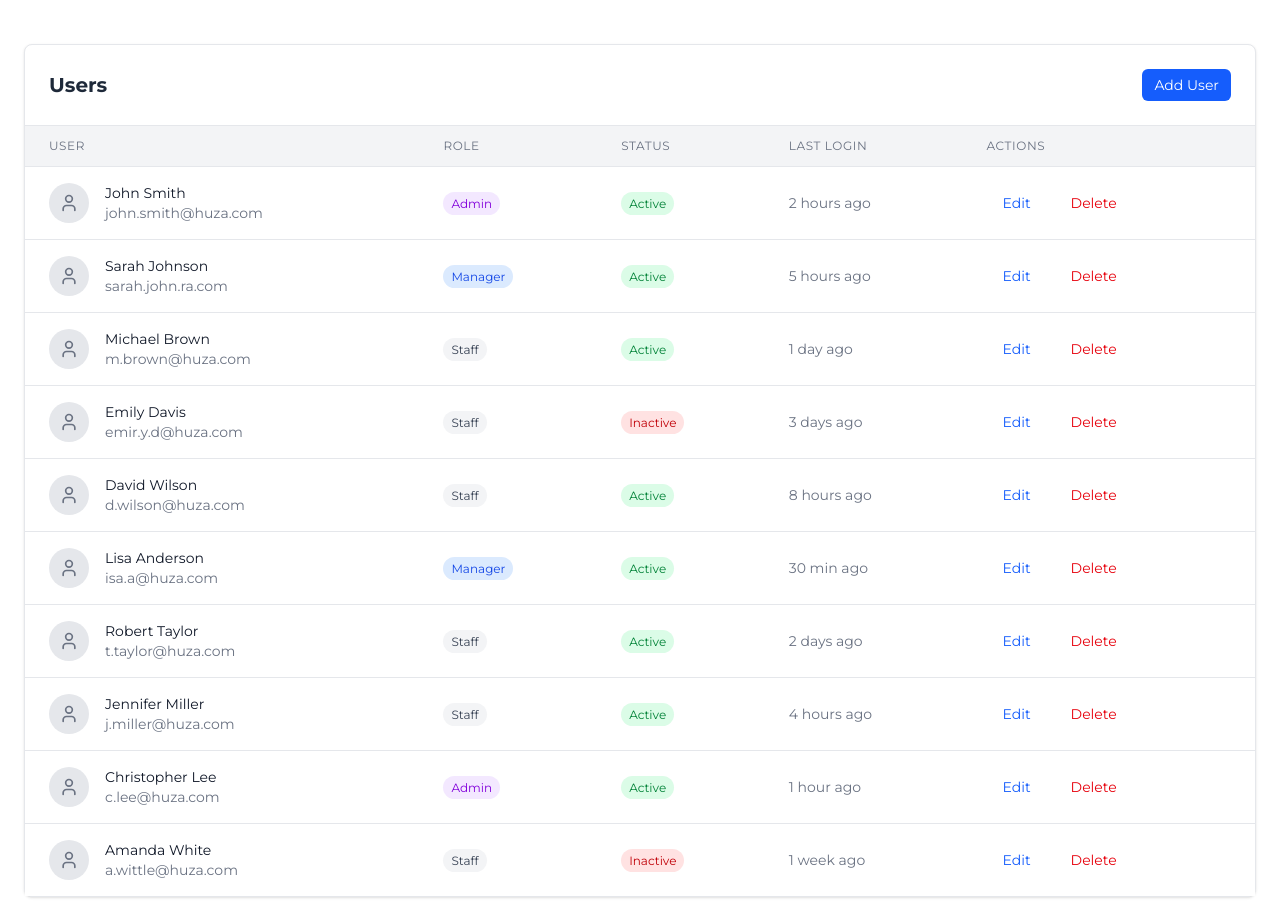
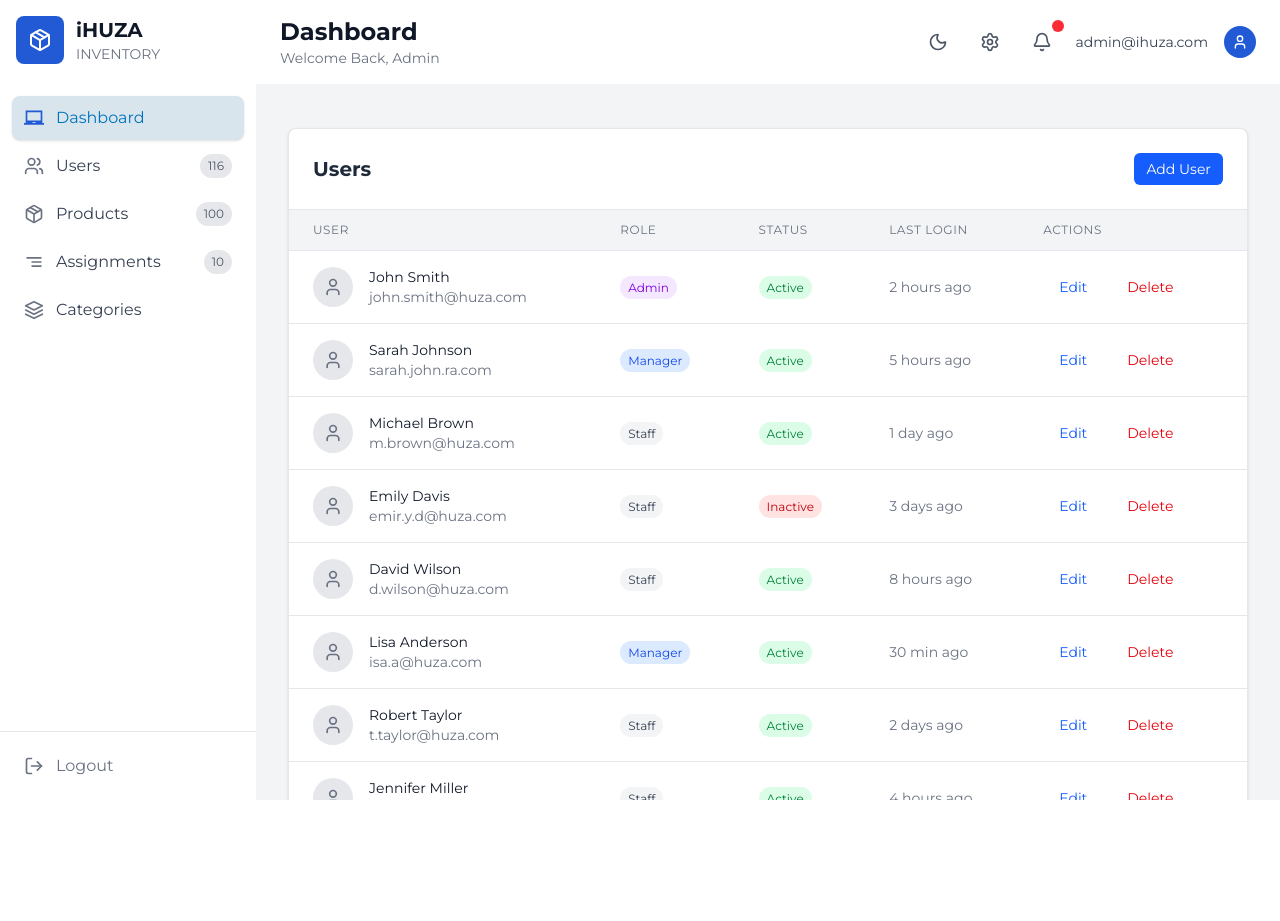
Before and after one commit to tifan9/Dashboard-React, a React (Vite) app: page /users in a window 1280 px wide. After the commit the page ends 800 px from the top, so only its background shows below. Built offline with nearby package versions, Linux system fonts and the light colour scheme.

Commit message:
routes added

```diff
--- a/src/components/layout/SideBar.jsx
+++ b/src/components/layout/SideBar.jsx
@@ -6,16 +6,25 @@ import { MdOutlineSegment } from "react-icons/md";
 import { FiLayers } from "react-icons/fi";
 import { FiLogOut } from "react-icons/fi";
 import { useTheme } from '../../hooks/useTheme';
-import { Link } from 'react-router-dom';
+import { Link, useNavigate } from 'react-router-dom';
 
 const SideBar = ({ isMobile = false, onItemClick }) => {
   const [activeItem, setActiveItem] = useState('Dashboard');
   const { isDark } = useTheme();
+  const navigate = useNavigate();
   const handleItemClick = (itemName) => {
     setActiveItem(itemName);
     if (onItemClick) {
       onItemClick(itemName);
 
+    }
+    if (itemName === 'logout') {
+      navigate('/login');
+    } else {
+      const item = menuItems.find(item => item.name === itemName);
+      if (item && item.path) {
+        navigate(item.path);
+      }
     }
   };
 
@@ -24,12 +33,14 @@ const SideBar = ({ isMobile = false, onItemClick }) => {
       name: 'Dashboard',
       icon: MdOutlineLaptopChromebook,
       count: null,
-      active: true
+      active: true,
+      path: '/'
     },
     {
       name: 'Users',
       icon: LuUsers,
       count: 116,
+      path: '/users'
 
     },
     {
--- a/src/pages/Users.jsx
+++ b/src/pages/Users.jsx
@@ -1,12 +1,140 @@
-import React from 'react';
+import React, { useEffect, useState } from 'react';
 import UserTable from '../components/UserTable';
+import { useTheme } from '../hooks/useTheme';
+import Barner from '../components/Barner';
+import Header from '../components/layout/Header';
+import SideBar from '../components/layout/SideBar';
 
 const Users = () => {
-  return (
+    const [showSidebar, setShowSidebar] = useState(false);
+    const [isMobile, setIsMobile] = useState(false);
+      const { isDark, toggleTheme } = useTheme();
+
+  useEffect(() => {
+      const checkScreenSize = () => {
+        setIsMobile(window.innerWidth < 768);
+        // Auto close sidebar on desktop
+        if (window.innerWidth >= 768) {
+          setShowSidebar(false);
+        }
+      };
+
+      checkScreenSize();
+      window.addEventListener('resize', checkScreenSize);
+      return () => window.removeEventListener('resize', checkScreenSize);
+    }, []);
+
+    const toggleSidebar = () => setShowSidebar(!showSidebar);
+
+  const closeSidebar = () => setShowSidebar(false);
+
+
+
+    return (
     <>
-      <div className=" m-6">
+      <div className={`flex h-screen w-full overflow-hidden ${isDark ? 'bg-primarycolor-900' : 'bg-gray-100'}`}>
+        <div className="hidden lg:flex lg:flex-shrink-0">
+          <div className="w-64">
+            <SideBar isMobile={false} />
+          </div>
+        </div>
+        {/* Mobile/Tablet Sidebar Overlay */}
+        {showSidebar && (
+          <>
+            {/* Backdrop */}
+            <div
+              className={`lg:hidden fixed inset-0 z-40 transition-opacity ${isDark ? 'bg-primarycolor-950 bg-opacity-40' : 'bg-black bg-opacity-10'}`}
+              onClick={closeSidebar}
+              aria-hidden="true"
+            />
+            {/* Sidebar Panel */}
+            <div className={`lg:hidden fixed inset-y-0 left-0 z-50 w-64 shadow-xl transform transition-transform ${isDark ? 'bg-primarycolor-900 border-r border-gray-700' : 'bg-white'}`}>
+              <div className="h-full overflow-y-auto">
+                {/* Close button for mobile */}
+                <div className={`flex justify-end p-4 border-b ${isDark ? 'border-gray-700' : ''}`}>
+                  <button
+                    onClick={closeSidebar}
+                    className={`transition-colors ${isDark ? 'text-gray-400 hover:text-white' : 'text-gray-400 hover:text-gray-600'}`}
+                    aria-label="Close sidebar"
+                  >
+                    <svg className="h-6 w-6" fill="none" stroke="currentColor" viewBox="0 0 24 24">
+                      <path strokeLinecap="round" strokeLinejoin="round" strokeWidth={2} d="M6 18L18 6M6 6l12 12" />
+                    </svg>
+                  </button>
+                </div>
+                <SideBar isMobile={true} />
+              </div>
+            </div>
+          </>
+        )}
 
-        <UserTable />
+        {/* Main Content Area */}
+        <div className="flex-1 flex flex-col min-w-0 overflow-hidden">
+          {/* Mobile/Tablet Navigation Header */}
+          <div className={`lg:hidden px-4 py-3 flex items-center justify-between border-b ${isDark ? 'bg-primarycolor-900 border-gray-700' : 'bg-white border-gray-200'}`}>
+            <button
+              onClick={toggleSidebar}
+              className={`rounded-md p-1 transition-colors focus:outline-none focus:ring-2 focus:ring-blue-500 focus:ring-offset-2 ${isDark ? 'text-gray-300 hover:text-white' : 'text-gray-600 hover:text-gray-900'}`}
+              aria-label="Open sidebar"
+            >
+              <svg
+                className="h-6 w-6"
+                fill="none"
+                stroke="currentColor"
+                viewBox="0 0 24 24"
+              >
+                <path strokeLinecap="round" strokeLinejoin="round" strokeWidth={2} d="M4 6h16M4 12h16M4 18h16" />
+              </svg>
+            </button>
+            {/* Mobile action buttons (optional) */}
+            <div className="w-6 h-6"></div>
+          </div>
+
+          {/* Header Component - Desktop */}
+          <div className="hidden lg:block flex-shrink-0">
+            <Header />
+          </div>
+
+          {/* Main Content - Scrollable */}
+          <main className={`flex-1 overflow-y-auto ${isDark ? 'bg-primarycolor-900' : 'bg-gray-100'}`}>
+            {/* Header Component - Mobile */}
+            <div className="block lg:hidden">
+              <Header />
+            </div>
+            <div className="px-4 sm:px-6 lg:px-8 py-4 sm:py-6 space-y-4 sm:space-y-6">
+              {/* Banner Component */}
+              {/* <div className="w-full">
+                <Barner />
+              </div> */}
+
+              {/* Analytics Component */}
+              {/* <div className="w-full">
+                <Analytics />
+              </div> */}
+
+              {/* Product Component */}
+              {/* <div className="w-full">
+                <Product />
+              </div> */}
+
+              {/* User Table Component */}
+              <div className="w-full">
+
+                <UserTable />
+              </div>
+              {/* <div className="w-full ">
+                <div className="w-full flex flex-col lg:flex-row gap-4">
+                  <div className="flex-1">
+                    <Activity />
+                  </div>
+                  <div className="flex-1">
+                    <Action />
+                  </div>
+                </div>
+            </div> */}
+            </div>
+          </main>
+        </div>
       </div>
     </>
   );
```
